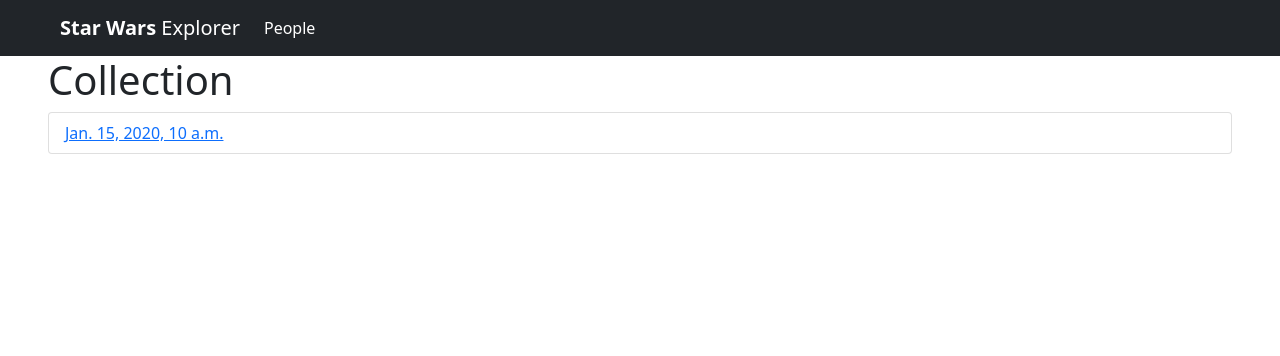
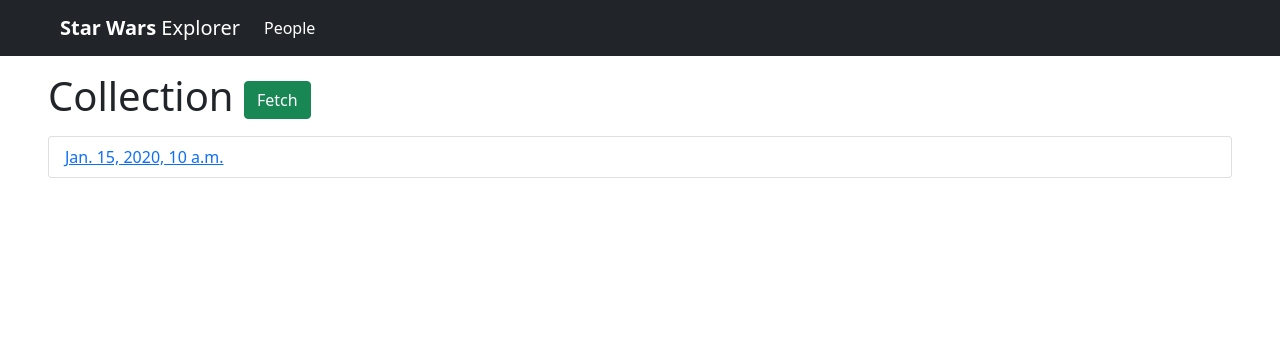
Before and after one commit to maciej-jaworski/swapi-exercise, a Django app: page / in a window 1280 px wide. Shown: the top 356 px of the page. Run offline with Django 3.2, Linux system fonts and the light colour scheme; tables that the repository leaves empty hold one stand-in row (values such as "Sample post"); parts of the project's set-up code (start-up, migrations or seed data) failed here and were passed over.

Commit message:
Added Fetch button

```diff
--- a/backend/apps/swapi/templates/swapi/download_list.html
+++ b/backend/apps/swapi/templates/swapi/download_list.html
@@ -1,7 +1,15 @@
 {% extends "base.html" %}
 {% block content %}
-<h1>Collection{{ object_list|pluralize }}</h1>
-<ul class="list-group">
+<div class="my-3">
+    <h1>
+        Collection{{ object_list|pluralize }}
+        <form method="post" class="d-inline-block">
+            {% csrf_token %}
+            <button type="submit" class="btn btn-success">Fetch</button>
+        </form>
+    </h1>
+</div>
+<ul class="list-group my-3">
     {% for object in object_list %}
     <li class="list-group-item">
         <a href="{% url 'people-download-detail' pk=object.pk %}">{{ object.created_timestamp }}</a>
--- a/backend/apps/swapi/views.py
+++ b/backend/apps/swapi/views.py
@@ -1,13 +1,19 @@
 import os
 
 import petl
+from django.shortcuts import redirect
 from django.views.generic import DetailView, ListView
+from swapi.downloader import download_new_snapshot
 from swapi.models import PeopleDownload
 
 
 class PeopleDownloadListView(ListView):
     queryset = PeopleDownload.objects.all().order_by("-created_timestamp")
     template_name = "swapi/download_list.html"
+
+    def post(self, request):
+        download_new_snapshot()
+        return redirect("people-download-list", permanent=False)
 
 
 class PeopleDownloadDetailView(DetailView):
```
